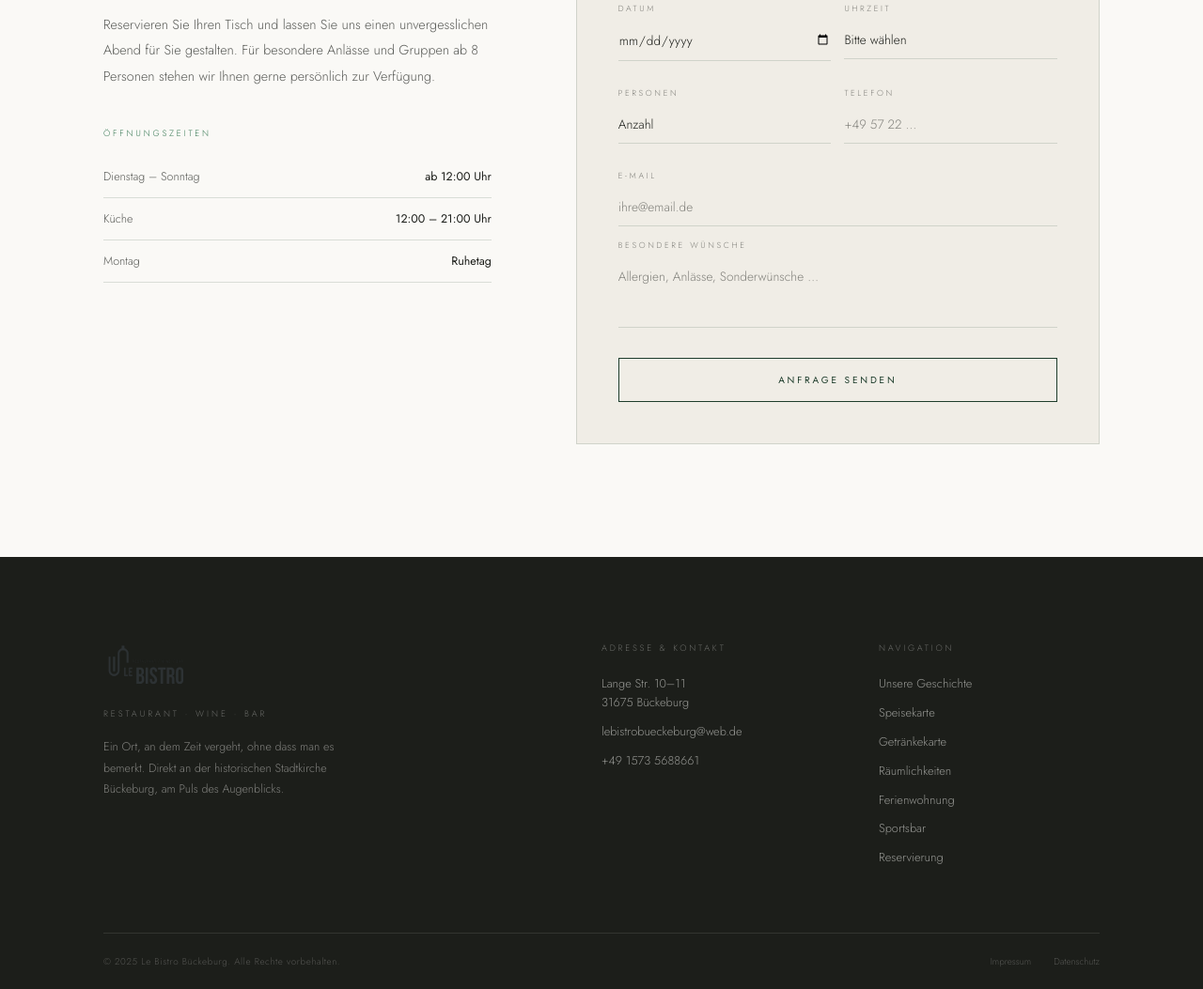
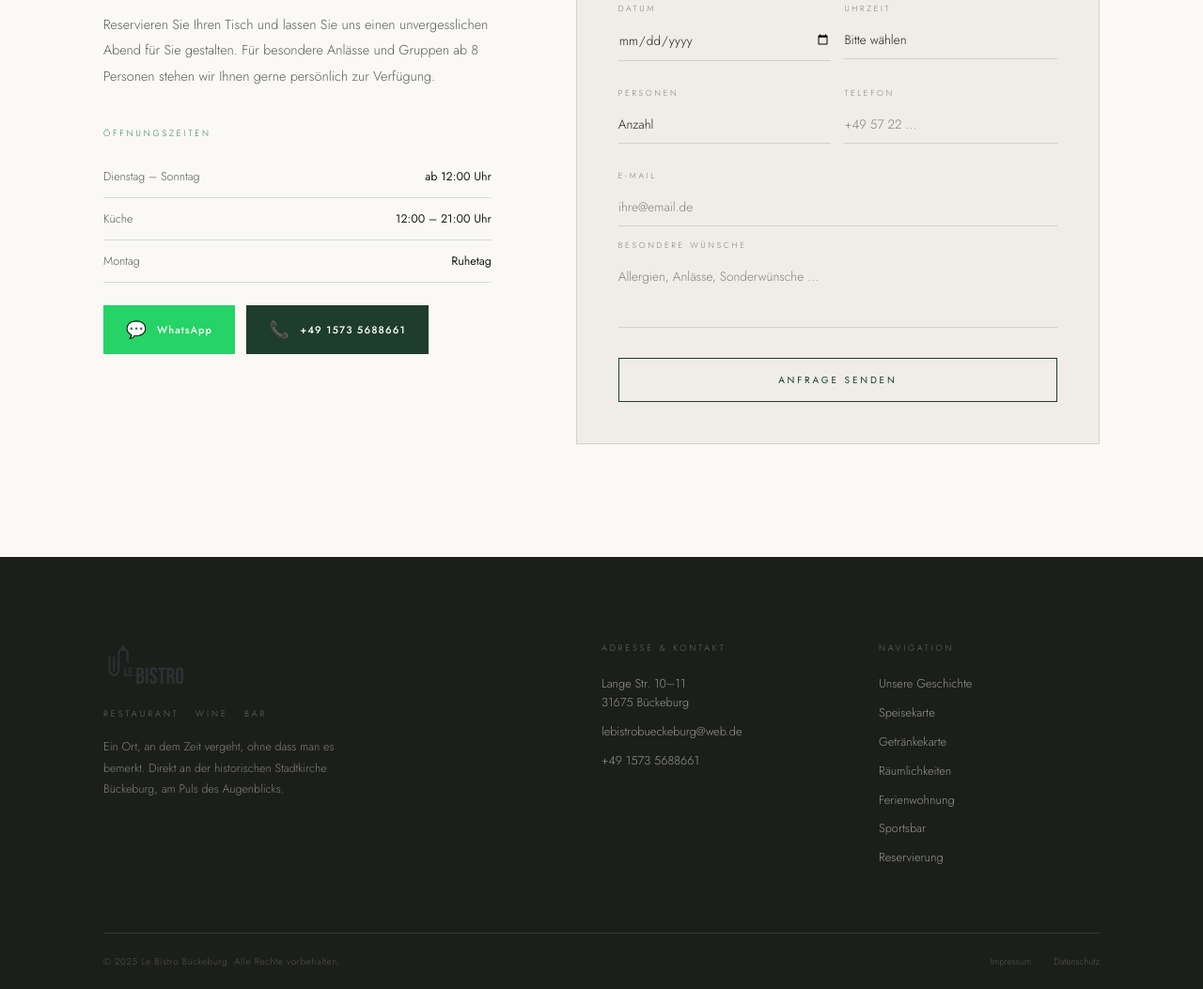
Before and after one commit to kaiarndt05-eng/le-bistro-webseite, a website: page index.html in a window 1280 px wide. Shown: the part 8431-9484 px from the top of the page at 94% size. Drawn offline with nearby package versions, Linux system fonts and the light colour scheme.

Commit message:
Update Le

```diff
--- a/index.html
+++ b/index.html
@@ -2631,6 +2631,14 @@
             <div class="ot-row"><span>Dienstag – Sonntag</span><span class="ot-time">ab 12:00 Uhr</span></div>
             <div class="ot-row"><span>Küche</span><span class="ot-time">12:00 – 21:00 Uhr</span></div>
             <div class="ot-row"><span>Montag</span><span class="ot-time">Ruhetag</span></div>
+          </div>
+          <div class="reveal reveal-delay-4" style="display:flex;gap:12px;margin-top:24px;flex-wrap:wrap;">
+            <a href="https://wa.me/4915735688661" target="_blank" rel="noopener" class="apt-whatsapp-btn">
+              <span class="apt-whatsapp-icon">💬</span> WhatsApp
+            </a>
+            <a href="tel:+4915735688661" class="apt-whatsapp-btn" style="background:var(--green);">
+              <span class="apt-whatsapp-icon">📞</span> +49 1573 5688661
+            </a>
           </div>
         </div>
         <div class="res-form reveal reveal-delay-2">
```
